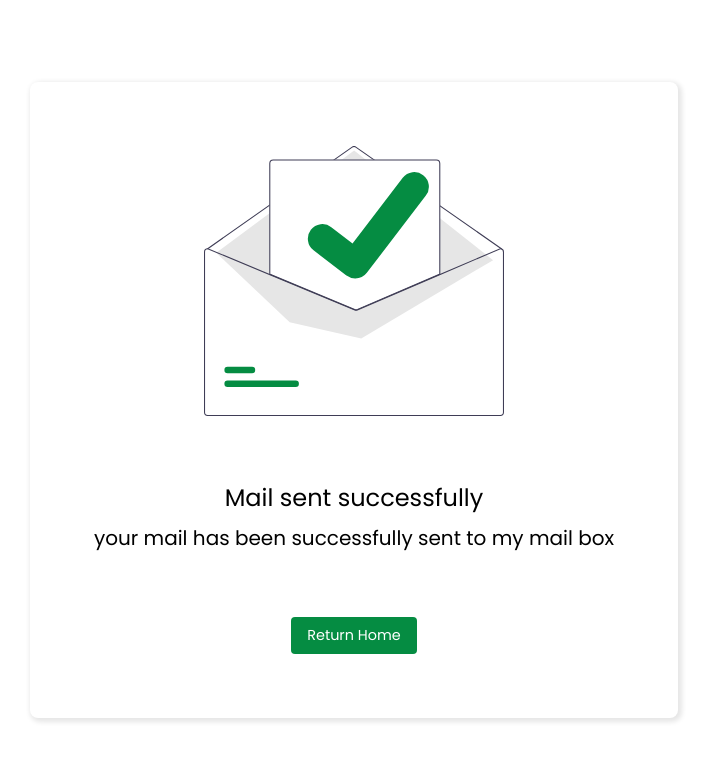
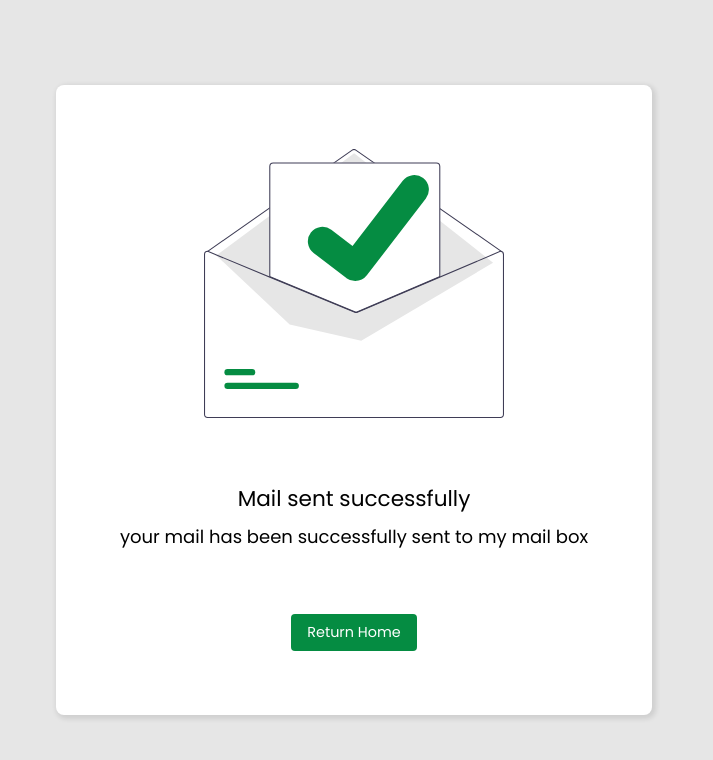
Before and after one commit to DanielePedrazzoli/DanielePedrazzoli.github.io, a plain HTML site: page pages/mailSent.html in a window 1280 px wide. Shown: the whole page, without its empty margins (286-999 px from the left). Drawn offline with Linux system fonts and the light colour scheme; files that its build step writes are made by us from their sources.

Commit message:
updated mail-sent page

```diff
--- a/styles/mail-sent/page-style.css
+++ b/styles/mail-sent/page-style.css
@@ -9,12 +9,16 @@ section {
     box-shadow: 2px 2px 5px 2px rgba(0, 0, 0, 0.1);
 }
 
+main {
+    background-color: unset;
+}
+
 section img {
     width: 300px;
 }
 
 p {
-    font-size: 24px;
+    font-size: var(--font-size-body-large);
     margin: 0%;
     margin-bottom: 8px;
     text-align: center;
@@ -22,7 +26,7 @@ p {
 }
 
 span {
-    font-size: 20px;
+    font-size: var(--font-size-body);
     text-align: center;
 
 }
```
Also changed, not shown: chnagelog.md (+4 -0 lines).
